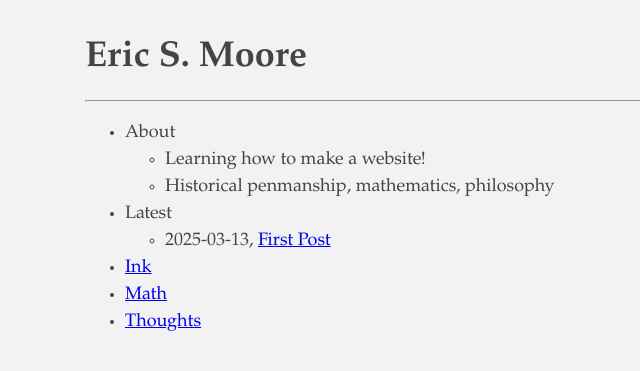
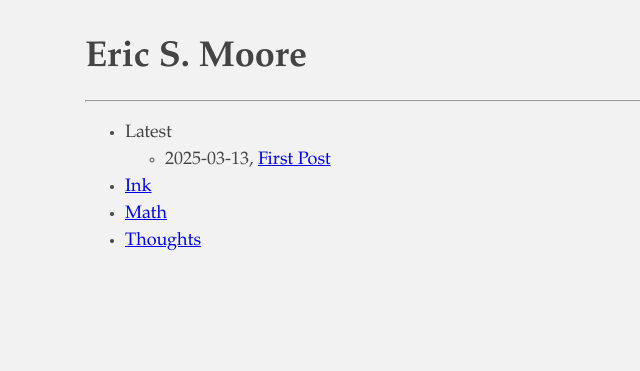
Before and after one commit to ericstmoore/ericstmoore.github.io, a Jekyll site: the page built from index.md, in a window 1280 px wide. Shown: the top 371 px of the page, without its empty margins (235-875 px from the left). Built offline with Jekyll 4.4.1, drawn with Linux system fonts in a browser that asks for light colours.

Commit message:
Update menu.yml

```diff
--- a/_data/menu.yml
+++ b/_data/menu.yml
@@ -1,9 +1,4 @@
 entries:
-
-  - title: About
-    entries:
-      - title: Learning how to make a website!
-      - title: Historical penmanship, mathematics, philosophy
   - title: Latest
     post_list:
       limit: 5
```
